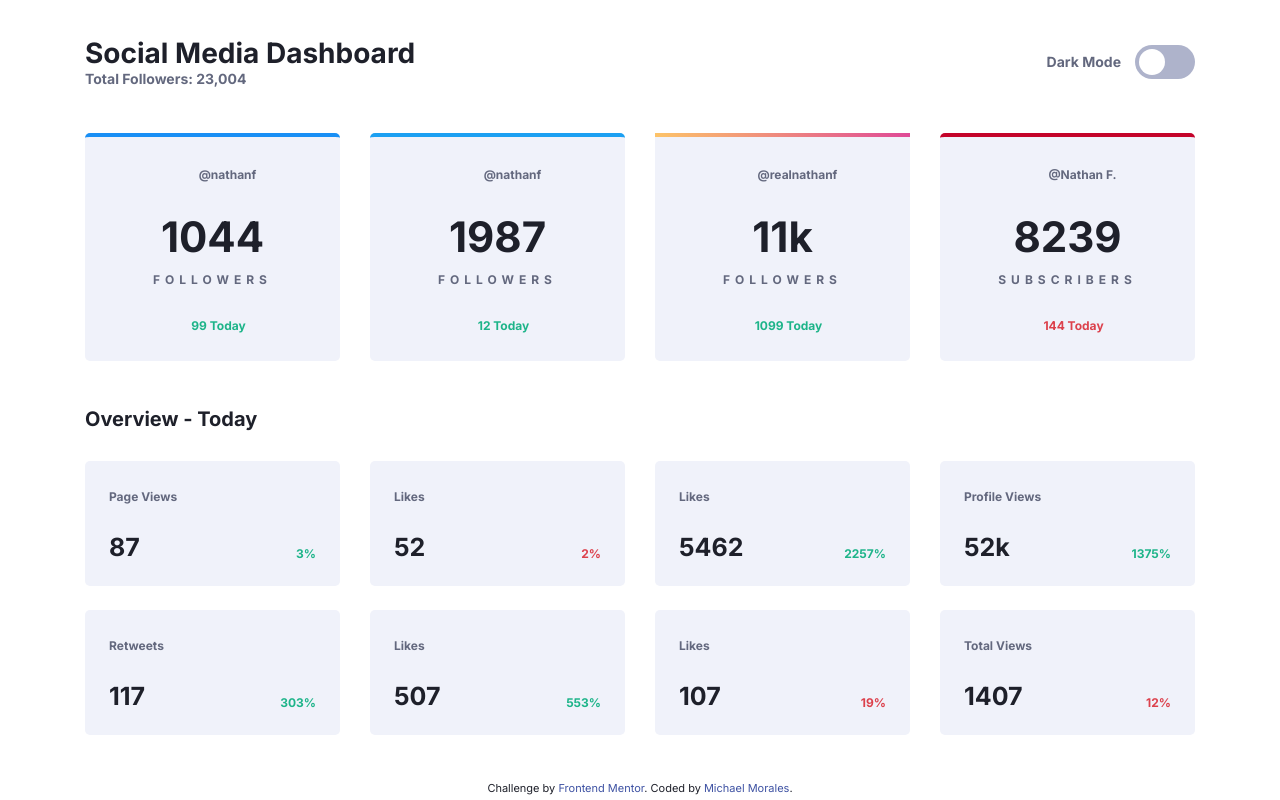
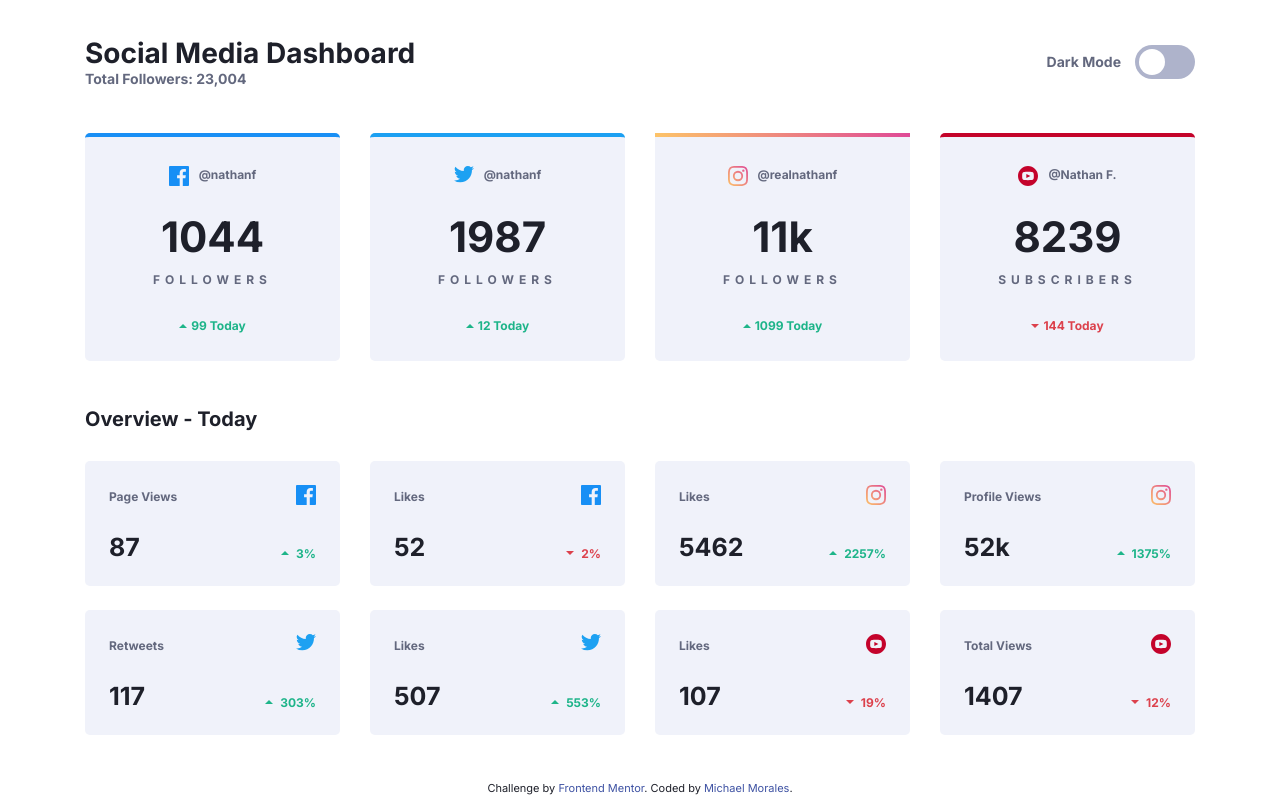
Before and after one commit to J-Rayln/fem-social-media-dashboard, a website: page index.html in a window 1280 px wide. Drawn offline with Linux system fonts and the light colour scheme; the site is published under a folder, as on GitHub Pages, so addresses that start at the root find nothing.

Commit message:
updated image paths

```diff
--- a/src/scss/components/_card.scss
+++ b/src/scss/components/_card.scss
@@ -14,7 +14,7 @@
         border-top: rem(4) solid var(--clr-social-facebook);
 
         .card__username {
-            background-image: url('/images/icon-facebook.svg');
+            background-image: url('../../images/icon-facebook.svg');
             background-repeat: no-repeat;
         }
     }
@@ -23,7 +23,7 @@
         border-top: rem(4) solid var(--clr-social-twitter);
 
         .card__username {
-            background-image: url('/images/icon-twitter.svg');
+            background-image: url('../../images/icon-twitter.svg');
             background-repeat: no-repeat;
         }
     }
@@ -38,7 +38,7 @@
         border-bottom: 0;
 
         .card__username {
-            background-image: url('/images/icon-instagram.svg');
+            background-image: url('../../images/icon-instagram.svg');
             background-repeat: no-repeat;
         }
     }
@@ -47,7 +47,7 @@
         border-top: rem(4) solid var(--clr-social-youtube);
 
         .card__username {
-            background-image: url('/images/icon-youtube.svg');
+            background-image: url('../../images/icon-youtube.svg');
             background-repeat: no-repeat;
         }
     }
@@ -99,12 +99,12 @@
         padding-left: rem(12);
 
         &--up {
-            background-image: url('/images/icon-up.svg');
+            background-image: url('../../images/icon-up.svg');
             color: var(--clr-primary-limeGreen);
         }
 
         &--down {
-            background-image: url('/images/icon-down.svg');
+            background-image: url('../../images/icon-down.svg');
             color: var(--clr-primary-brightRed);
         }
     }
@@ -124,25 +124,25 @@
     line-height: 1;
 
     &--facebook {
-        background-image: url('/images/icon-facebook.svg');
+        background-image: url('../../images/icon-facebook.svg');
         background-repeat: no-repeat;
         background-position: top rem(24) right rem(24);
     }
 
     &--instagram {
-        background-image: url('/images/icon-instagram.svg');
+        background-image: url('../../images/icon-instagram.svg');
         background-repeat: no-repeat;
         background-position: top rem(24) right rem(24);
     }
 
     &--twitter {
-        background-image: url('/images/icon-twitter.svg');
+        background-image: url('../../images/icon-twitter.svg');
         background-repeat: no-repeat;
         background-position: top rem(24) right rem(24);
     }
 
     &--youtube {
-        background-image: url('/images/icon-youtube.svg');
+        background-image: url('../../images/icon-youtube.svg');
         background-repeat: no-repeat;
         background-position: top rem(24) right rem(24);
     }
@@ -182,7 +182,7 @@
             padding-left: rem(12);
 
             &-icon {
-                background-image: url('/images/icon-up.svg');
+                background-image: url('../../images/icon-up.svg');
                 @extend %icon-extend;
             }
         }
@@ -191,7 +191,7 @@
             color: var(--clr-primary-brightRed);
 
             &-icon {
-                background-image: url('/images/icon-down.svg');
+                background-image: url('../../images/icon-down.svg');
                 @extend %icon-extend;
             }
         }
```
Also changed, not shown: dist/css/main.css, 1 other file.
